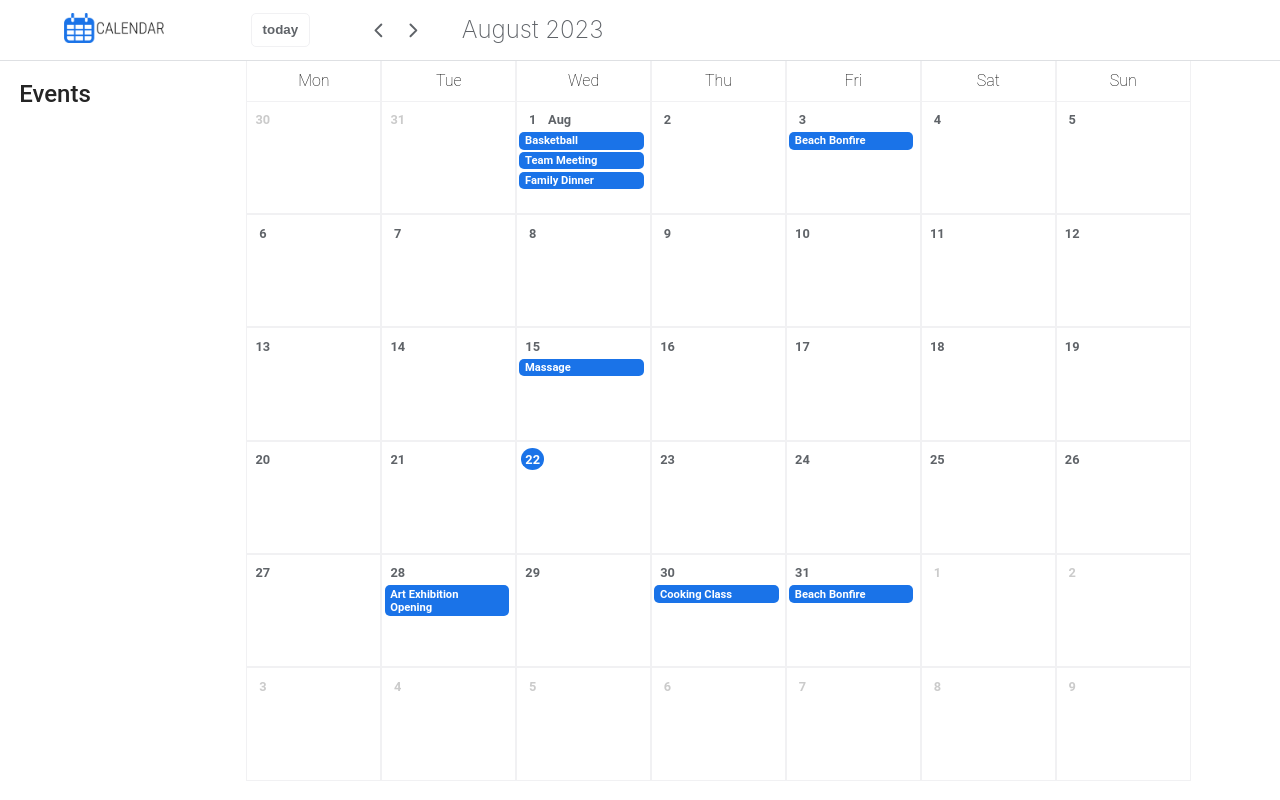
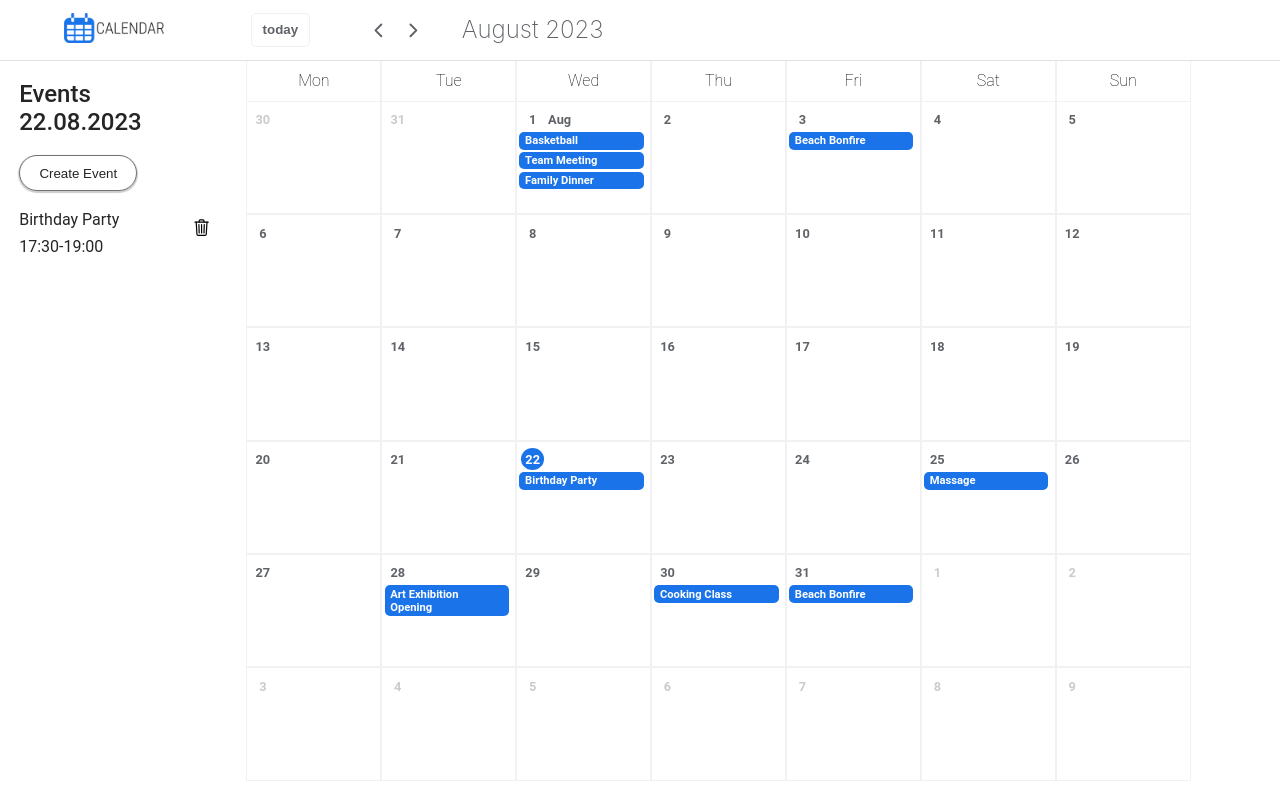
Before and after one commit to aterziev20/calendar, a React (Create React App) app: page / in a window 1280 px wide. Built offline with nearby package versions, Linux system fonts and the light colour scheme.

Commit message:
Added Evennt manipulatio

```diff
--- a/src/components/EventList.js
+++ b/src/components/EventList.js
@@ -1,37 +1,72 @@
-import React from "react";
+import React, { useState } from "react";
+import { addEvent, removeEvent } from "../redux";
+import { useSelector, useDispatch } from "react-redux";
+import { IoTrashOutline } from "react-icons/io5";
+
+import EventModal from "./EventModal";
 
 import "../styles/EventList.css";
 
-function EventList({ selectedDate, getEventsForDay }) {
+function EventList({ selectedDate }) {
   const formatDate = (date) => {
     const [year, month, day] = date.split("-");
     return `${day}.${month}.${year}`;
   };
+
+  const dispatch = useDispatch();
+  const eventsArray = useSelector((state) => state.event.events);
+
+  const eventsForSelectedDate = eventsArray
+    .filter((event) => event.date === selectedDate)
+    .sort((a, b) => {
+      const startTimeA = a.time.split(" - ")[0];
+      const startTimeB = b.time.split(" - ")[0];
+      return startTimeA.localeCompare(startTimeB);
+    });
+  const [isModalOpen, setIsModalOpen] = useState(false);
+
+  const openModal = () => {
+    setIsModalOpen(true);
+  };
+
+  const closeModal = () => {
+    setIsModalOpen(false);
+  };
+
+  const handleRemoveEvent = (eventId) => {
+    dispatch(removeEvent(eventId));
+  };
+
   return (
     <div className="event-list-container">
-      {selectedDate ? (
-        <div>
-          <h2 className="event-list-header">
-            Events {formatDate(selectedDate)}
-          </h2>
-          <ul className="event-list">
-            {getEventsForDay(
-              parseInt(selectedDate.substr(0, 4)), // 4 digit year
-              parseInt(selectedDate.substr(5, 2)), // 2 digit month
-              parseInt(selectedDate.substr(8, 2))  // 2 digit day
-            ).map((event) => (
-              <div className="event-wrapper" key={event.id}>
+      <div>
+        <h2 className="event-list-header">Events {formatDate(selectedDate)}</h2>
+        <button className="add-event-button" onClick={openModal}>
+          Create Event
+        </button>
+        <EventModal
+          isOpen={isModalOpen}
+          onClose={closeModal}
+          selectedDate={selectedDate}
+          addEvent={addEvent} // Pass the action to add event here
+        />
+        <ul className="event-list">
+          {eventsForSelectedDate.map((event) => (
+            <div className="event-item-wrapper" key={event.id}>
+              <div className="event-item-container">
                 <li className="event-item">{event.title}</li>
                 <li className="event-time">{event.time}</li>
               </div>
-            ))}
-          </ul>
-        </div>
-      ) : (
-        <div>
-          <h2 className="event-list-header">Events</h2>
-        </div>
-      )}
+              <div
+                className="remove-event-button"
+                onClick={() => handleRemoveEvent(event.id)}
+              >
+                <IoTrashOutline />
+              </div>
+            </div>
+          ))}
+        </ul>
+      </div>
     </div>
   );
 }
--- /dev/null
+++ b/src/components/EventModal.js
@@ -0,0 +1,71 @@
+// EventModal.js
+import React, { useState } from "react";
+import { useSelector, useDispatch } from "react-redux";
+import { addEvent } from "../redux";
+
+import "../styles/EventModal.css";
+
+function EventModal({ isOpen, onClose, selectedDate }) {
+  const [title, setTitle] = useState("");
+  const [startTime, setStartTime] = useState("");
+  const [endTime, setEndTime] = useState("");
+  const allEvents = useSelector((state) => state.event.events);
+  const dispatch = useDispatch();
+
+  if (!isOpen) {
+    return null; // Don't render the modal if it's not open
+  }
+
+  const handleAddEvent = (e) => {
+    e.preventDefault();
+    const eventPayload = {
+      id: allEvents.length + 1,
+      title: title,
+      time: `${startTime} - ${endTime}`,
+      date: selectedDate,
+    };
+    dispatch(addEvent(eventPayload)); // Pass the eventPayload
+    onClose();
+  };
+
+  return (
+    <div className={`modal ${isOpen ? "open" : ""}`}>
+      <div className="modal-content">
+        <h2>Event</h2>
+        <form onSubmit={handleAddEvent}>
+          <label className="form-label">Title:</label>
+          <input
+            className="form-input"
+            type="text"
+            value={title}
+            onChange={(e) => setTitle(e.target.value)}
+          />
+          <label className="form-label">Start Time:</label>
+          <input
+            className="form-input"
+            type="time"
+            value={startTime}
+            onChange={(e) => setStartTime(e.target.value)}
+          />
+          <label className="form-label">End Time:</label>
+          <input
+            className="form-input"
+            type="time"
+            value={endTime}
+            onChange={(e) => setEndTime(e.target.value)}
+          />
+          <div className="form-button-container">
+            <button className="form-button" onClick={onClose}>
+              Cancel
+            </button>
+            <button className="form-button" type="submit">
+              Create Event
+            </button>
+          </div>
+        </form>
+      </div>
+    </div>
+  );
+}
+
+export default EventModal;
--- a/src/components/MonthCalendar.js
+++ b/src/components/MonthCalendar.js
@@ -1,10 +1,11 @@
 import React, { useState } from "react";
 import { weekdayNames, shortMonthNames } from "./monthNames";
 import EventList from "./EventList";
+import { useSelector } from "react-redux";
 
 import "../styles/MonthCalendar.css";
 
-function MonthCalendar({ year, month, events }) {
+function MonthCalendar({ year, month }) {
   const currentDate = new Date();
   const currentYear = currentDate.getFullYear();
   const currentMonth = currentDate.getMonth() + 1;
@@ -13,14 +14,15 @@ function MonthCalendar({ year, month, events }) {
   const firstDayOfMonth = new Date(year, month - 1, 1).getDay();
   const daysInMonth = new Date(year, month, 0).getDate();
   const lastDayOfPreviousMonth = new Date(year, month - 1, 0).getDate();
-
-  const [selectedDate, setSelectedDate] = useState(null);
-
+  const allEvents = useSelector((state) => state.event.events); // Hook to get the events from Redux state
   const formatDate = (year, month, day) => {
     return `${year}-${month.toString().padStart(2, "0")}-${day
       .toString()
       .padStart(2, "0")}`;
   };
+  const [selectedDate, setSelectedDate] = useState(
+    formatDate(currentYear, currentMonth, currentDay)
+  );
 
   function handleDateClick(year, month, day) {
     setSelectedDate(formatDate(year, month, day));
@@ -66,7 +68,11 @@ function MonthCalendar({ year, month, events }) {
 
   function getEventsForDay(year, month, day) {
     const formattedDate = formatDate(year, month, day);
-    return events.filter((event) => event.date === formattedDate);
+    const eventsForDay = allEvents.filter((e) => e.date === formattedDate);
+
+    return eventsForDay
+      .sort((a, b) => a.time.localeCompare(b.time))
+      .slice(0, 3); // Only return the first 3 events
   }
 
   return (
@@ -91,17 +97,13 @@ function MonthCalendar({ year, month, events }) {
                     ? "clicked-date"
                     : ""
                 }`}
+                onClick={() => handleDateClick(year, month, day)}
               >
                 <div className="day-header">
                   <h2
                     className={`day-number ${
                       className === "current-month" ? "current-month" : ""
                     }`}
-                    onClick={() => {
-                      if (className === "current-month") {
-                        handleDateClick(year, month, day);
-                      }
-                    }}
                   >
                     {day}
                   </h2>
@@ -118,11 +120,12 @@ function MonthCalendar({ year, month, events }) {
                       : ""
                   }`}
                 >
-                  {className === "current-month" && (
+                  {(className === "current-month" ||
+                    className === "current-date") && (
                     <div>
-                      {getEventsForDay(year, month, day).map((event) => (
-                        <div key={event.id} className="event">
-                          <p className="event-title">{event.title}</p>
+                      {getEventsForDay(year, month, day).map((e) => (
+                        <div key={e.id} className="event">
+                          <p className="event-title">{e.title}</p>
                         </div>
                       ))}
                     </div>
--- a/src/eventData.json
+++ b/src/eventData.json
@@ -55,7 +55,7 @@
   },
   {
     "id": 10,
-    "date": "2023-08-15",
+    "date": "2023-08-25",
     "time": "10:30-12:00",
     "title": "Massage"
   },
--- /dev/null
+++ b/src/redux/event/eventTypes.js
@@ -0,0 +1,2 @@
+export const ADD_EVENT = 'ADD_EVENT';
+export const REMOVE_EVENT = 'REMOVE_EVENT';
--- a/src/redux/index.js
+++ b/src/redux/index.js
@@ -1,3 +1,5 @@
 export { addMonth } from "./month/monthActions";
 export { removeMonth } from "./month/monthActions";
 export { todaysMonth } from "./month/monthActions";
+export { addEvent } from "./event/eventActions";
+export { removeEvent } from "./event/eventActions";
--- a/src/redux/rootReducer.js
+++ b/src/redux/rootReducer.js
@@ -1,8 +1,10 @@
 import { combineReducers } from "redux";
 import monthReducer from "./month/monthReducer";
+import eventReducer from "./event/eventReducer";
 
 const rootReducer = combineReducers({
-    month: monthReducer
+    month: monthReducer,
+    event: eventReducer,
 })
 
 export default rootReducer;
--- a/src/styles/EventList.css
+++ b/src/styles/EventList.css
@@ -9,21 +9,48 @@
   color: #252525;
 }
 
+.add-event-button {
+  color: #252525;
+  background-color: #fff;
+  border: 1px solid #6f7377;
+  border-radius: 20px;
+  padding: 5% 10%;
+  box-shadow: 0px 1px 1px 1px rgba(0, 0, 0, 0.2);
+  cursor: pointer;
+  transition: all 0.2s ease-in-out;
+  margin: 5% 0;
+}
+.add-event-button:hover {
+  box-shadow: -2px 4px 8px 2px rgba(0, 0, 0, 0.2);
+  background-color: #f1f4fe;
+}
+
+.event-item-wrapper {
+  display: flex;
+}
+
+.event-item-container {
+  flex: 2;
+}
+
+.remove-event-button {
+  font-size: 1.2rem;
+  cursor: pointer;
+  text-align: center;
+  padding: 9% 0 0 0;
+}
+
 .event-list {
   list-style: none;
   padding: 0;
   margin: 0;
 }
 
-.event-wrapper {
-  display: flex;
-}
-
 .event-item,
 .event-time {
   color: #252525;
   width: 100%;
-  margin: 2% 0;
+  margin: 5% 0;
 }
 
 @media only screen and (min-width: 2000px) {
@@ -34,6 +61,9 @@
   .event-timeФ {
     font-size: 1.2rem;
   }
+  .remove-event-button {
+    font-size: 1.5rem;
+  }
 }
 
 @media only screen and (max-width: 481px) {
@@ -41,14 +71,30 @@
     grid-row: 2;
     width: 80%;
   }
-
   .event-list-header {
     font-size: 1rem;
+    margin: 5% 0 2% 0;
   }
 
-  .event-wrapper {
-    display: block;
+  .add-event-button {
+    padding: 2.5% 5%;
+    margin: 2% 0;
+  }
+
+  .event-item-wrapper {
+    display: flex;
     border-bottom: 1px solid #dee0e3;
+  }
+
+  .event-item-container {
+    flex: 2;
+  }
+
+  .remove-event-button {
+    font-size: 1.2rem;
+    cursor: pointer;
+    text-align: center;
+    padding: 7% 0 0 0;
   }
 
   .event-item {
--- /dev/null
+++ b/src/styles/EventModal.css
@@ -0,0 +1,87 @@
+.modal {
+  color: #5f6368;
+  display: none;
+  position: fixed;
+  top: 0;
+  left: 0;
+  width: 100%;
+  height: 100%;
+  background-color: rgba(0, 0, 0, 0.5);
+  justify-content: center;
+  align-items: center;
+  z-index: 10;
+}
+
+.modal.open {
+  display: flex;
+}
+
+.modal-content {
+  background-color: white;
+  border-radius: 20px;
+  padding: 2%;
+  width: 300px;
+  box-shadow: 0px 4px 10px 10px rgba(0, 0, 0, 0.2);
+}
+
+.modal-content h2 {
+  margin: 0 0 5% 0;
+  font-weight: 500;
+}
+
+.form-label {
+  display: block;
+  margin-bottom: 2%;
+}
+
+.form-input {
+  width: 96%;
+  padding: 3%;
+  margin-bottom: 5%;
+  border: 1px solid #5f6368;
+  border-radius: 5px;
+}
+
+.form-button-container {
+  display: flex;
+  justify-content: space-between;
+}
+
+.form-button {
+  background-color: #007bff;
+  color: white;
+  padding: 2% 4%;
+  border: none;
+  border-radius: 20px;
+  cursor: pointer;
+  transition: all 0.2s ease-in-out;
+}
+
+.form-button:hover {
+  scale: 1.1;
+}
+
+@media only screen and (min-width: 2000px) {
+  .modal {
+    scale: 1.5;
+  }
+  .modal-content {
+    padding: 2%;
+    width: 500px;
+  }
+  .modal-content h2 {
+    font-size: 2rem;
+  }
+  .form-label {
+    font-size: 1.3rem;
+  }
+  .form-button {
+    font-size: 1rem;
+  }
+}
+
+@media only screen and (max-width: 481px) {
+  .modal-content {
+    padding: 5%;
+  }
+}
--- a/src/styles/MonthCalendar.css
+++ b/src/styles/MonthCalendar.css
@@ -31,6 +31,7 @@
   width: calc(90% / 7);
   height: calc(83.5vh / 6);
   border: 1px solid #f1f1f3;
+  cursor: pointer;
 }
 
 .day-header {
@@ -46,7 +47,6 @@
   flex: 1;
   max-height: 15px;
   max-width: 15px;
-  cursor: pointer;
   background-color: transparent;
   border-radius: 50%;
   padding: 3% 3% 2% 3%;
@@ -84,6 +84,8 @@
 .previous-month,
 .next-month {
   color: #cbcbcb;
+  pointer-events: none;
+  cursor: default;
 }
 
 .current-month {
```
Also changed, not shown: src/redux/event/eventActions.js (added, +16 -0 lines), src/redux/event/eventReducer.js (added, +30 -0 lines).
